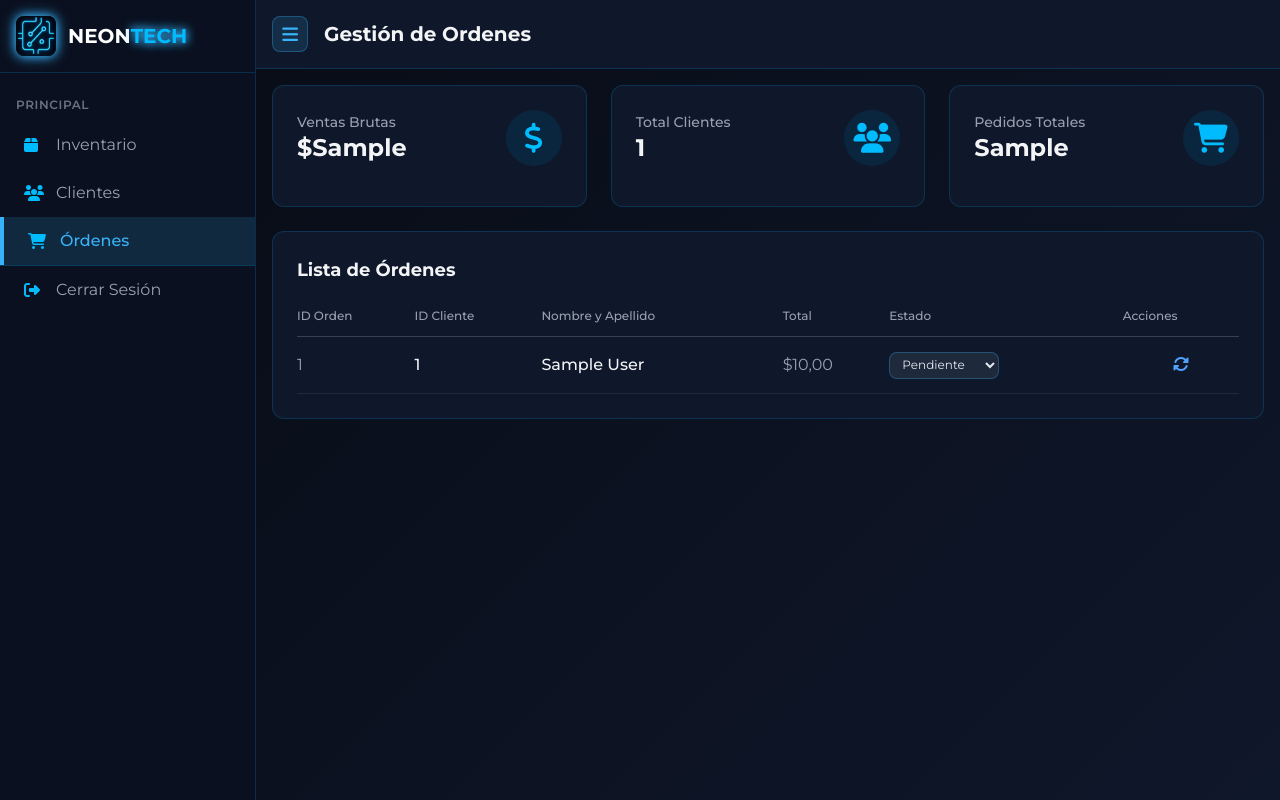
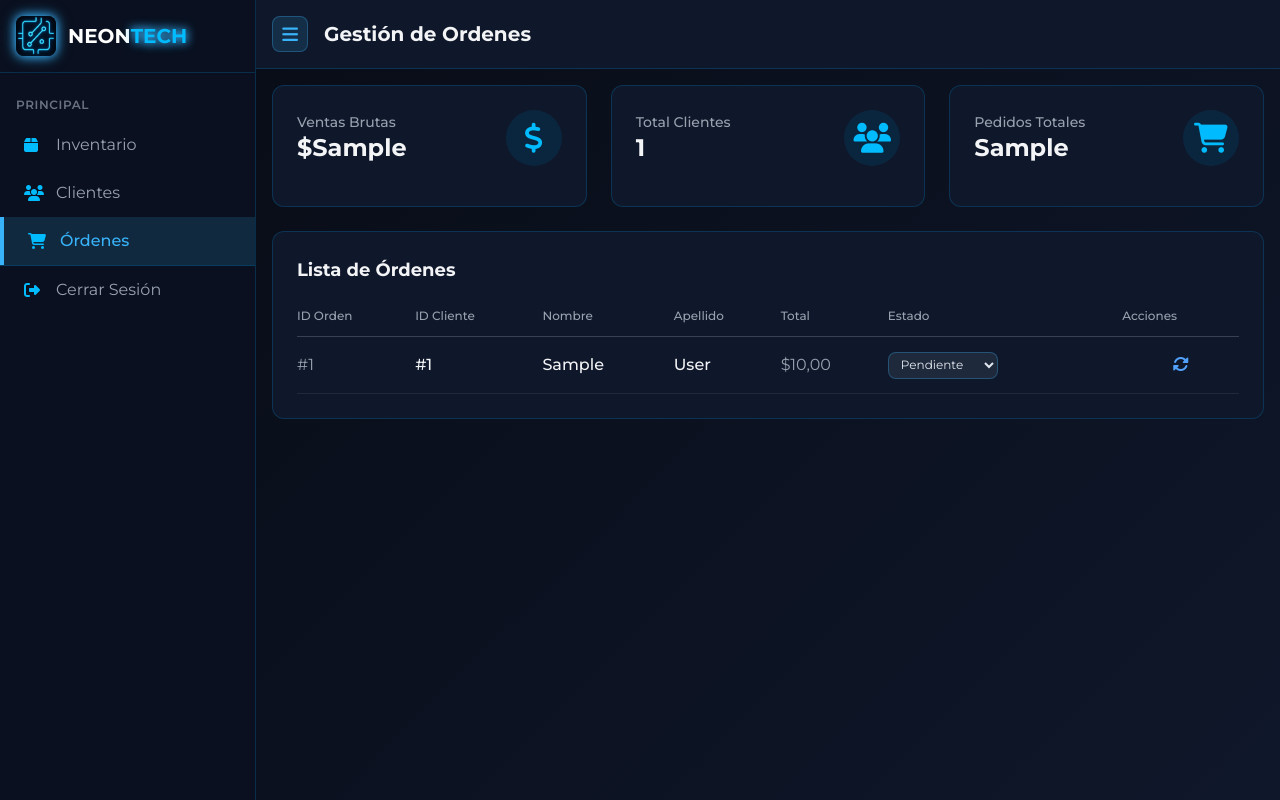
Before and after one commit to roycvx/neontech_ecommerce, a Django app: template users/templates/users/admin_dashboard/orders_management.html in a window 1280 px wide. Run offline with Django 5.2, Linux system fonts and the light colour scheme; tables that the repository leaves empty hold one stand-in row (values such as "Sample post"); the template is opened without the code that fills it: values that come from a table or form of the project are taken from there, most other values are stand-ins (such as "Sample title", 1, 10 or a date in 2020).

Commit message:
style: separar nombre y apellido y poner mayusculas

```diff
--- a/users/templates/users/admin_dashboard/orders_management.html
+++ b/users/templates/users/admin_dashboard/orders_management.html
@@ -47,7 +47,8 @@
                             <tr class="text-left text-gray-400 text-xs border-b border-gray-700">
                                 <th class="pb-3 font-medium">ID Orden</th>
                                 <th class="pb-3 font-medium">ID Cliente</th>
-                                <th class="pb-3 font-medium">Nombre y Apellido</th>
+                                <th class="pb-3 font-medium">Nombre</th>
+                                <th class="pb-3 font-medium">Apellido</th>
                                 <th class="pb-3 font-medium">Total</th>
                                 <th class="pb-3 font-medium">Estado</th>
                                 <th class="pb-3 font-medium">Acciones</th>
@@ -59,9 +60,10 @@
                             <!-- Repetimos las filas -->
                             {% for compra in compras %}
                             <tr class="border-b border-gray-800 hover:bg-sky-900/20 transition-colors duration-200">
-                                <td class="py-3 text-gray-400" data-label="ID Orden">{{ compra.id }}</td>
-                                <td class="py-3 font-medium" data-label="ID Cliente">{{ compra.usuario.id }}</td>
-                                <td class="py-3 font-medium" data-label="Nombre">{{ compra.usuario.first_name }} {{ compra.usuario.last_name }} </td>
+                                <td class="py-3 text-gray-400" data-label="ID Orden">#{{ compra.id }}</td>
+                                <td class="py-3 font-medium" data-label="ID Cliente">#{{ compra.usuario.id }}</td>
+                                <td class="py-3 font-medium" data-label="Nombre">{{ compra.usuario.first_name.capitalize }}</td>
+                                <td class="py-3 font-medium" data-label="Apellido">{{ compra.usuario.last_name.capitalize }}</td>
                                 <td class="py-3 text-gray-400" data-label="Total">${{ compra.total }}</td>
                                 <td class="py-3 text-gray-400" data-label="Estado">
                                     <div class="flex items-center justify-end md:justify-start">
```
